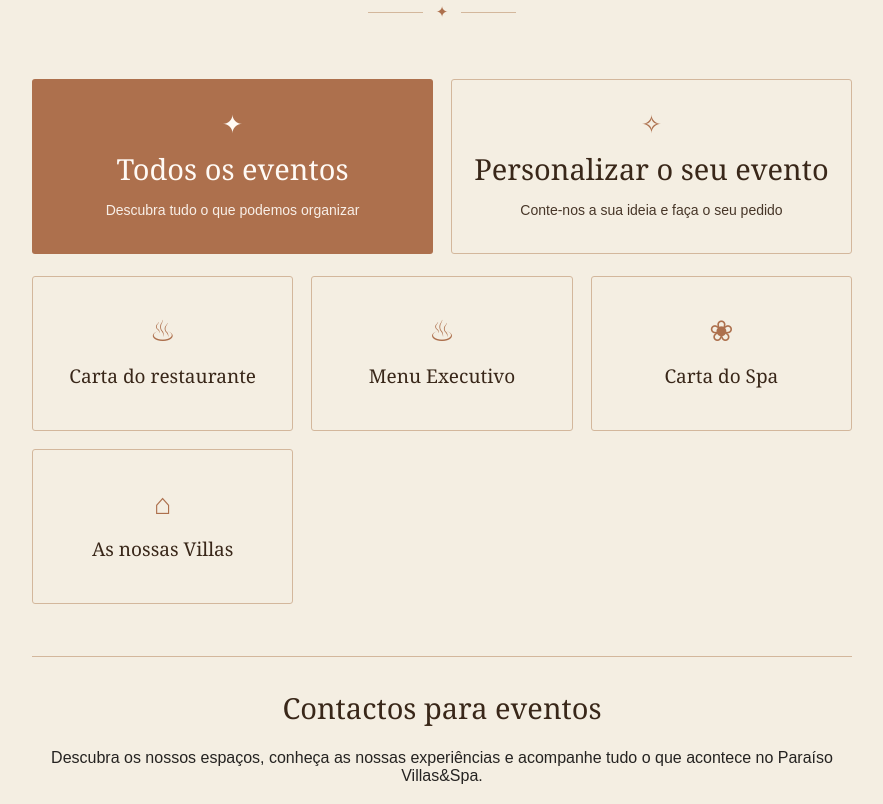
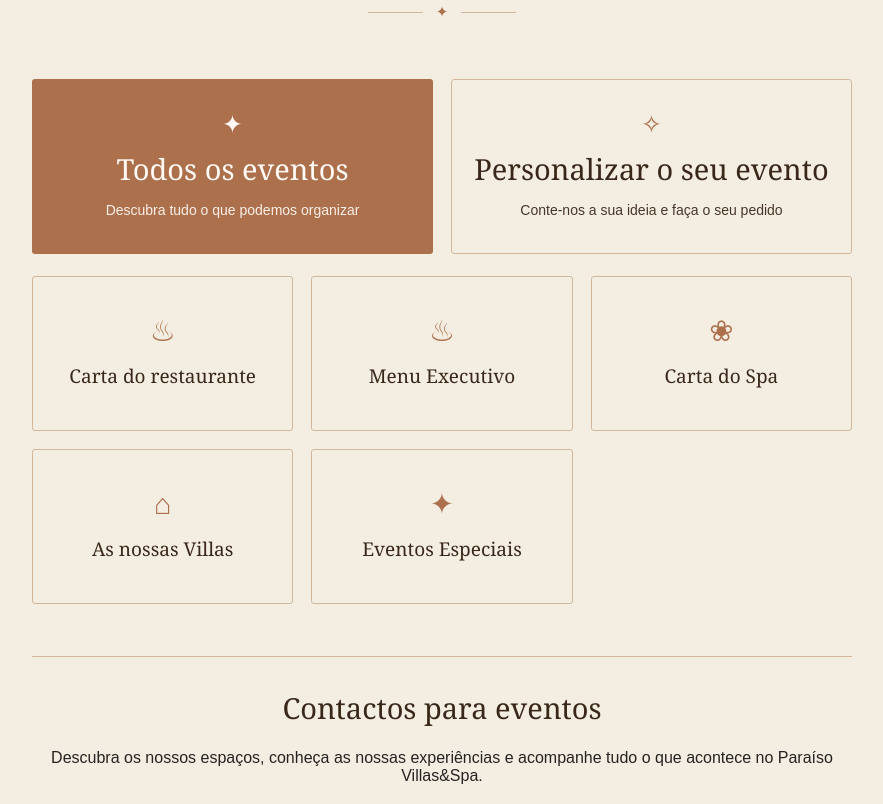
Before and after one commit to rececaoparaiso1995-spec/eventos-qr, a plain HTML site: page index.html in a window 1280 px wide. Shown: the part 384-1188 px from the top of the page, without its empty margins (198-1081 px from the left). Drawn offline with Linux system fonts and the light colour scheme.

Commit message:
Update index.html

```diff
--- a/index.html
+++ b/index.html
@@ -124,6 +124,9 @@ h1{margin:0;color:var(--brown);font-size:clamp(38px,6vw,62px);letter-spacing:.04
     <a class="btn" href="villas.html">
       <span class="symbol" aria-hidden="true">⌂</span><span>As nossas Villas</span>
     </a>
+    <a class="btn" href="eventos-especiais/index.html">
+      <span class="symbol" aria-hidden="true">✦</span><span>Eventos Especiais</span>
+    </a>
   </nav>
 
   <footer class="contacts">
```
